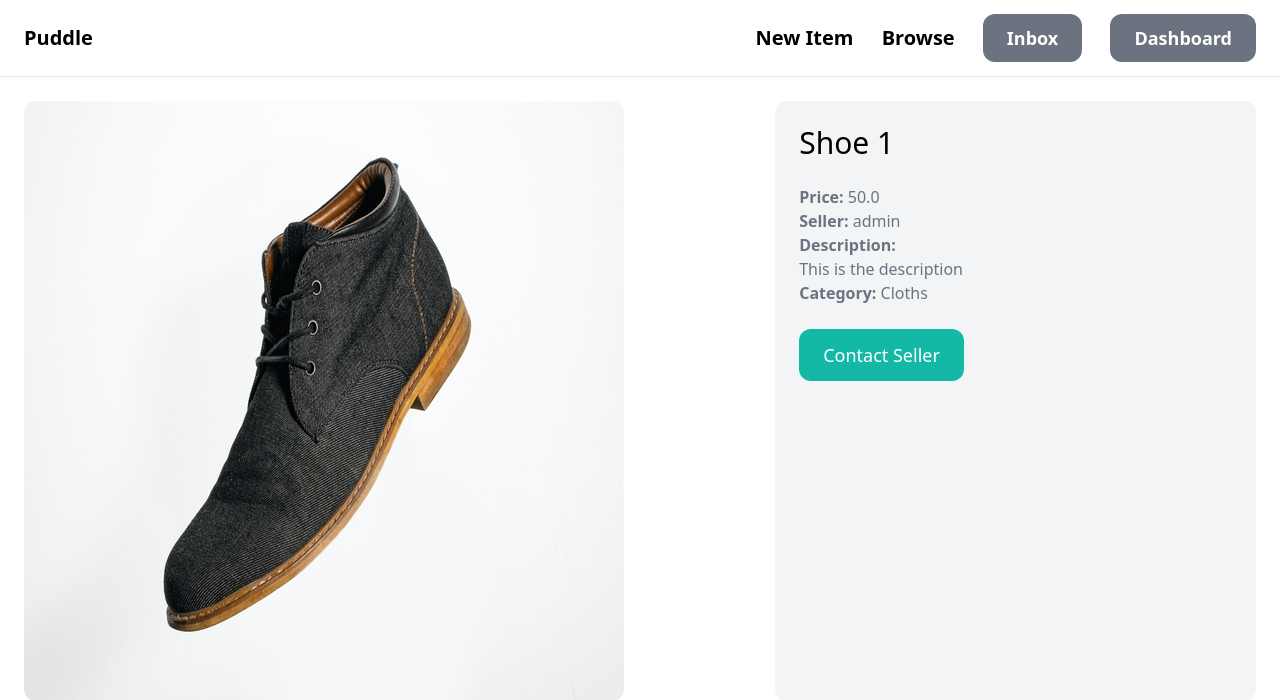
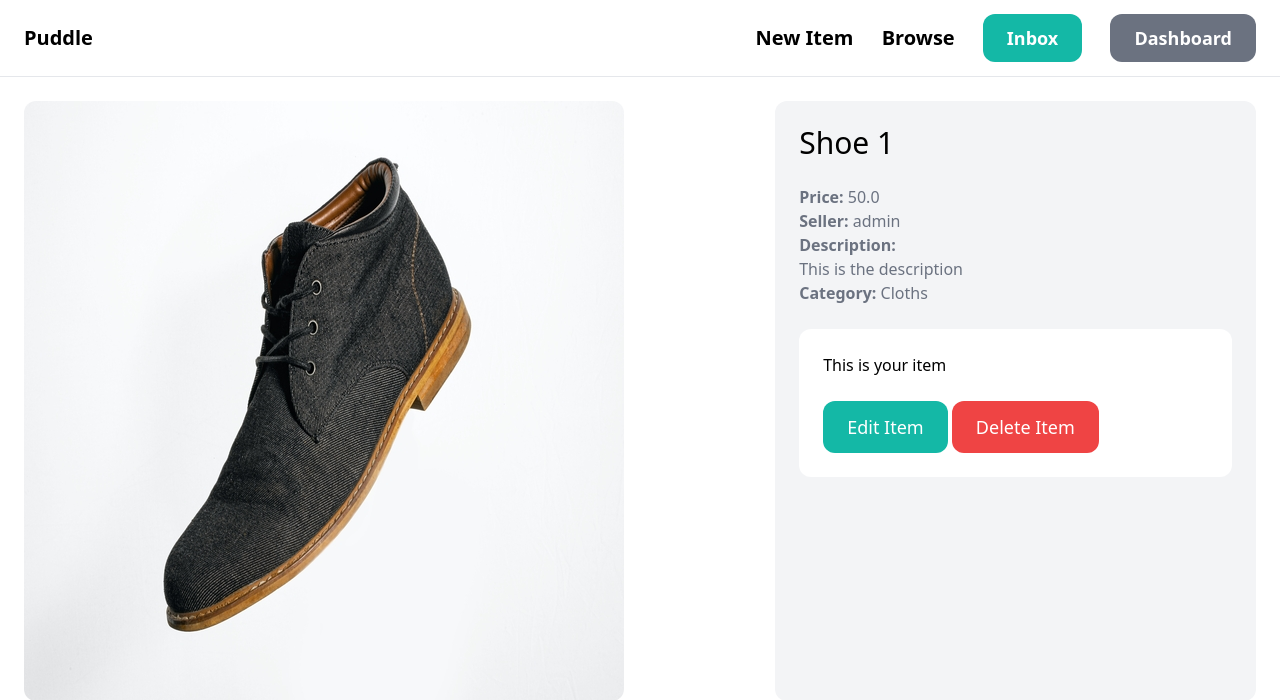
Before and after one commit to agyeievans/django-marketplace, a Django app: page /item/2/ in a window 1280 px wide. Shown: the top 700 px of the page. Run offline with Django 4.2, Linux system fonts and the light colour scheme; a user stored in the database is signed in; data comes from the database, SQL or seed files in the repository; both versions use the stored data as it was after the commit; some libraries are stand-ins or nearby versions.

Commit message:
delete item

```diff
--- a/core/templates/core/base.html
+++ b/core/templates/core/base.html
@@ -17,7 +17,7 @@
             <a href="#" class="text-xl font-semibold hover:text-gray-500">Browse</a>
 
             {% if user.is_authenticated %}
-                <a href="#" class="px-6 py-3 text-lg font-semibold bg-gray-500 text-white rounded-xl hover:bg-gray-700">Inbox</a>
+                <a href="#" class="px-6 py-3 text-lg font-semibold bg-teal-500 text-white rounded-xl hover:bg-teal-700">Inbox</a>
                 <a href="{% url 'dashboard:index' %}" class="px-6 py-3 text-lg font-semibold bg-gray-500 text-white rounded-xl hover:bg-gray-700">Dashboard</a>
             {% else%}
                 <a href="{% url 'core:signup' %}" class="px-6 py-3 text-lg font-semibold bg-teal-500 text-white rounded-xl hover:bg-teal-700">Sign up</a>
--- a/dashboard/views.py
+++ b/dashboard/views.py
@@ -1,4 +1,4 @@
-from django.shortcuts import render
+from django.shortcuts import render, redirect, get_object_or_404
 from item.models import Item
 from django.contrib.auth.decorators import login_required
 
--- a/item/templates/item/detail.html
+++ b/item/templates/item/detail.html
@@ -17,7 +17,16 @@
             {% endif %}
             <p class="text-gray-500"><strong>Category:</strong> {{ item.category }}</p>
 
-            <a href="#" class="inline-block mt-6 px-6 py-3 text-lg font-semi-bold bg-teal-500 rounded-xl text-white hover:bg-teal-700">Contact Seller</a>
+            {% if request.user == item.created_by %}
+                <div class="mt-6 p-6 bg-white rounded-xl">
+                    <p>This is your item</p>
+
+                    <a href="#" class="inline-block mt-6 px-6 py-3 text-lg font-semi-bold bg-teal-500 rounded-xl text-white hover:bg-teal-700">Edit Item</a>
+                    <a href="{% url 'item:delete' item.id %}" class="inline-block mt-6 px-6 py-3 text-lg font-semi-bold bg-red-500 rounded-xl text-white hover:bg-red-700">Delete Item</a>
+                </div>
+            {% else %}
+                <a href="#" class="inline-block mt-6 px-6 py-3 text-lg font-semi-bold bg-teal-500 rounded-xl text-white hover:bg-teal-700">Contact Seller</a>
+            {% endif %}
         </div>
     </div>
 
--- a/item/urls.py
+++ b/item/urls.py
@@ -6,4 +6,5 @@ app_name = 'item'
 urlpatterns = [
     path('new/', views.new, name='new'),
     path('<int:pk>/', views.detail, name='detail'),
+    path('<int:pk>/delete', views.delete, name='delete'),
     ]
--- a/item/views.py
+++ b/item/views.py
@@ -26,3 +26,12 @@ def new(request):
         form = NewItemForm()
 
     return render(request, 'item/form.html', {'form': form, 'title': 'New Item',})
+
+# delete item
+@login_required
+def delete(request, pk):
+    # Get item with pk and created_by=request.user
+    item = get_object_or_404(Item, pk=pk, created_by=request.user)
+    item.delete()
+
+    return redirect('dashboard:index')
```
Also changed, not shown: db.sqlite3.
